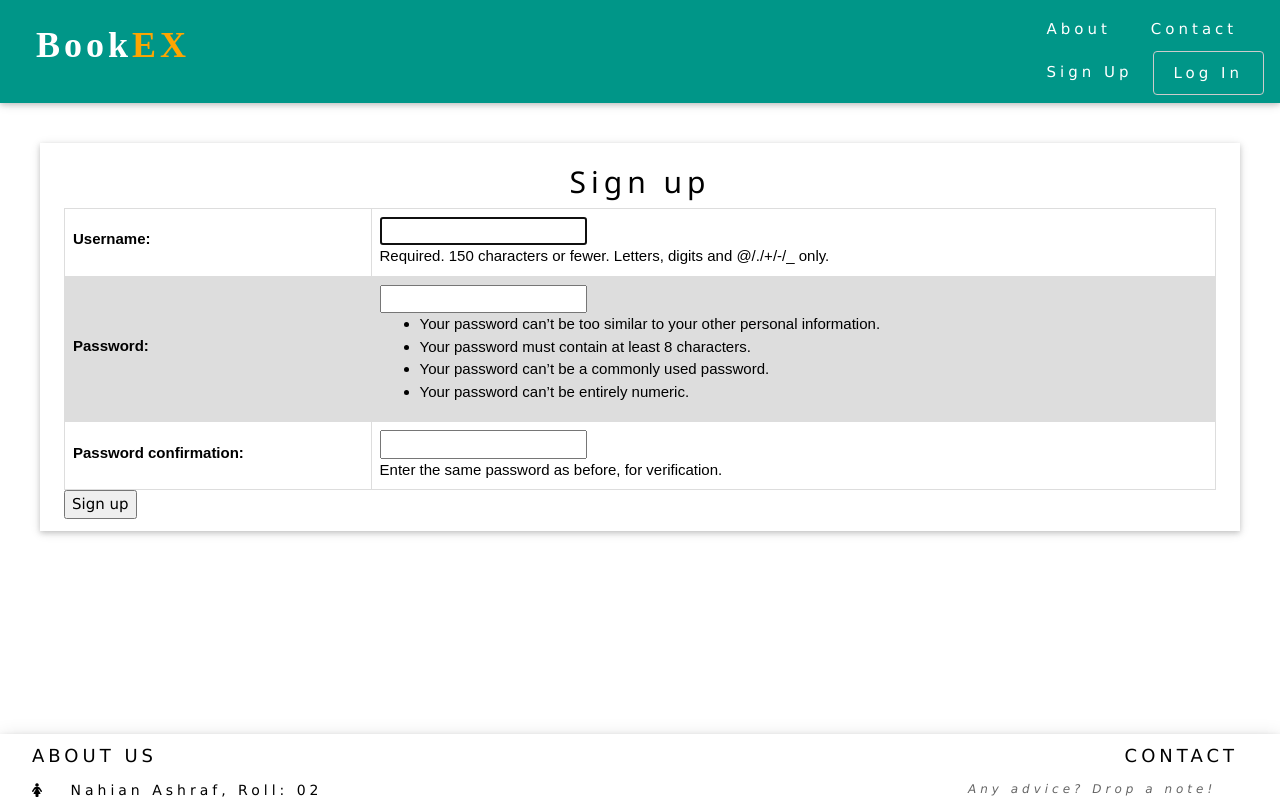
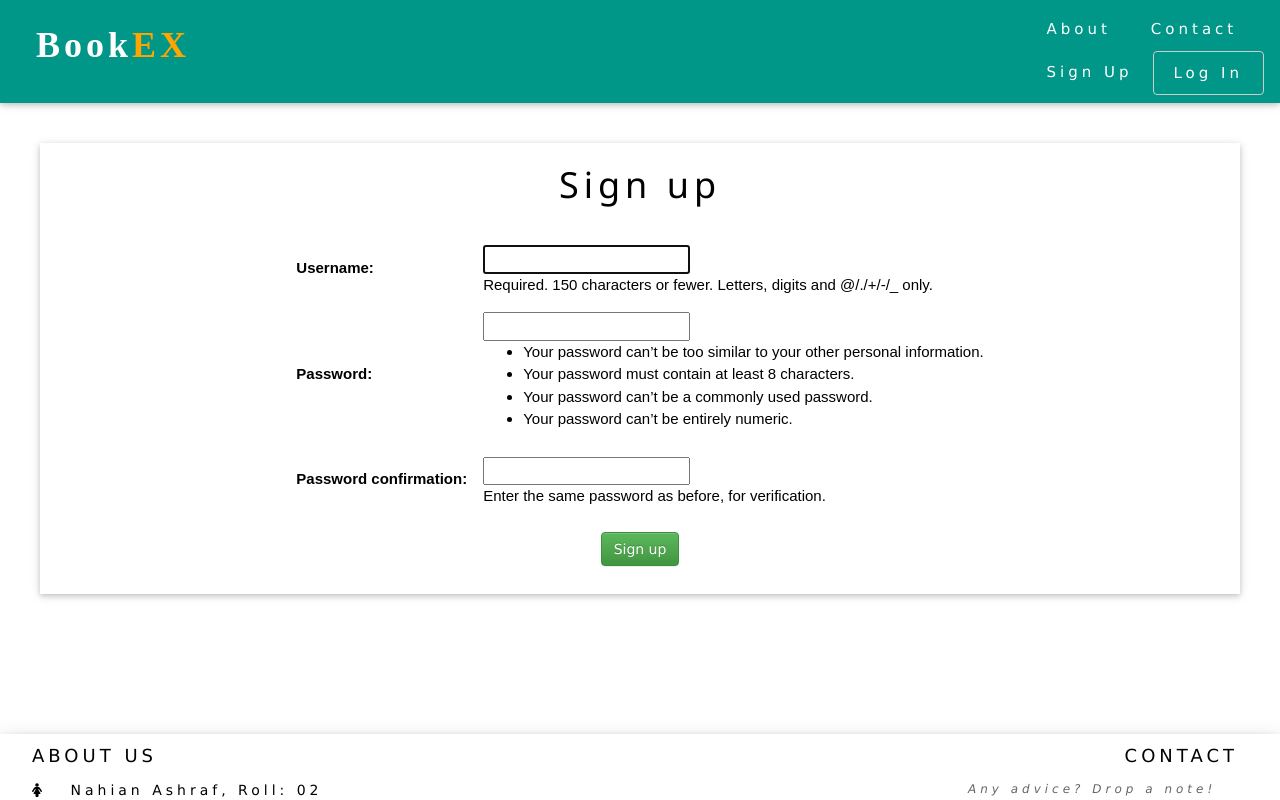
Before and after one commit to abidnazirisami/BookEX, a Django app: page /profile/signup/ in a window 1280 px wide. Run offline with Django 3.2, Linux system fonts and the light colour scheme; some libraries are stand-ins or nearby versions; some web fonts are replaced.

Commit message:
Version 3.3.1

```diff
--- a/django/templates/signup.html
+++ b/django/templates/signup.html
@@ -3,17 +3,40 @@
 {% block title %}Sign Up{% endblock %}
 
 {% block content %}
+<style>
+table {
+    font-family: arial, sans-serif;
+    border-collapse: collapse;
+    width: 700px;
+}
+td, th {
+    border: 0;
+    text-align: left;
+    padding: 8px;
+    white-space: nowrap;
+    width: auto;
+}
 
+tr:nth-child(even) {
+    background-color: white;
+}
+</style>
 <div class="w3-container w3-content" style="max-width:1950px;margin-top:120px;margin-bottom: 150px;padding-left: 40px;padding-right: 40px">
 	<div class="w3-white w3-card w3-container w3-padding-large">
-	  <h2 style="text-align: center;">Sign up</h2>
+	  <div class="w3-container w3-center">
+	  <h1 style="text-align: center;">Sign up</h1><br>
+
 	  <form method="post">
 	    {% csrf_token %}
-	    <table>
+	  <div class="w3-container w3-margin-bottom">
+	    <table align="center">
 	    	{{ form.as_table}}
 	    </table>
-	    <button type="submit" class="button">Sign up</button>
+	  </div>
+	  <button type="submit" class="btn btn-success w3-margin-bottom">Sign up</button>
+
 	  </form>
+	  </div>
 	</div>
 </div>
 {% endblock %}
```
Also changed, not shown: django/templates/login.html (deleted, +0 -32 lines), django/pages/migrations/0001_initial.py, django/request/migrations/0001_initial.py.
